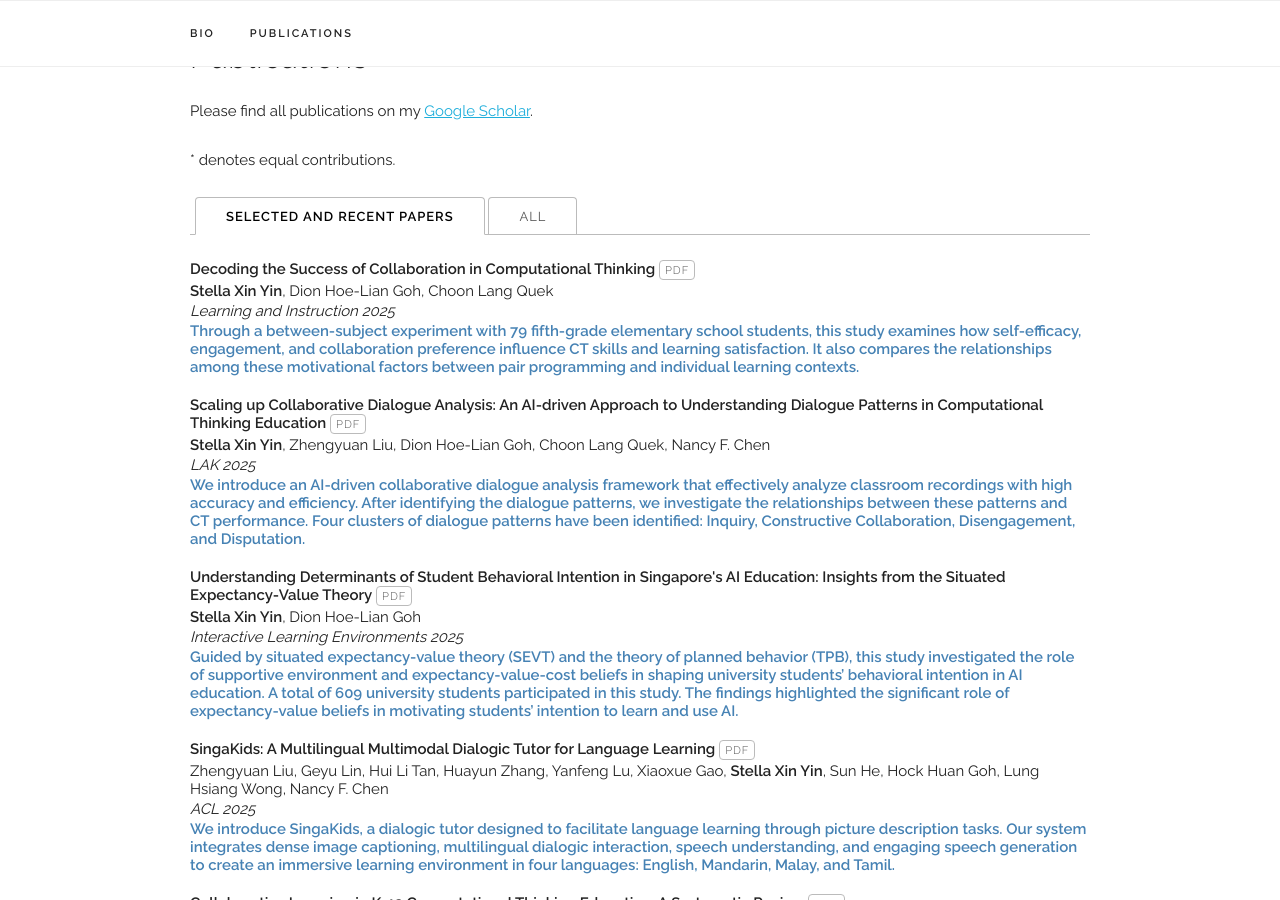
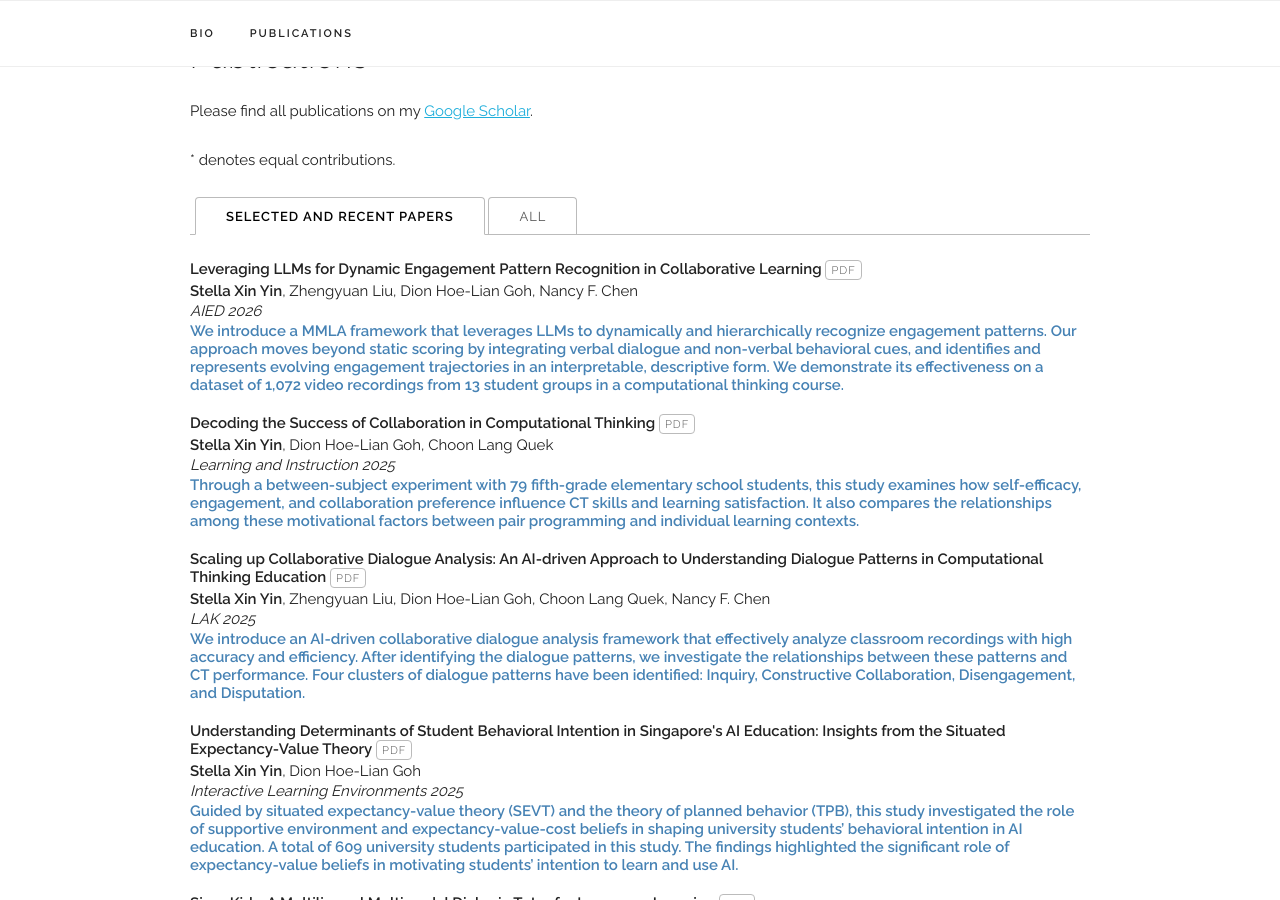
Before and after one commit to stellayin06/stellayin06.github.io, a Jekyll site: the page built from index.html, in a window 1280 px wide and 900 px high, scrolled down 1122 px. Built offline with Jekyll 4.4.1, drawn with Linux system fonts in a browser that asks for light colours; some web fonts are replaced.

Commit message:
Update publications.yaml

```diff
--- a/_data/publications.yaml
+++ b/_data/publications.yaml
@@ -1,4 +1,11 @@
 papers:
+
+  - title: "Leveraging LLMs for Dynamic Engagement Pattern Recognition in Collaborative Learning"
+    authors: "<b>Stella Xin Yin</b>, Zhengyuan Liu, Dion Hoe-Lian Goh, Nancy F. Chen"
+    venue: "AIED 2026"
+    paper_pdf: "XXX"
+    selected: y
+    news: "We introduce a MMLA framework that leverages LLMs to dynamically and hierarchically recognize engagement patterns. Our approach moves beyond static scoring by integrating verbal dialogue and non-verbal behavioral cues, and identifies and represents evolving engagement trajectories in an interpretable, descriptive form. We demonstrate its effectiveness on a dataset of 1,072 video recordings from 13 student groups in a computational thinking course."
 
   - title: "Decoding the Success of Collaboration in Computational Thinking"
     authors: "<b>Stella Xin Yin</b>, Dion Hoe-Lian Goh, Choon Lang Quek"
```
